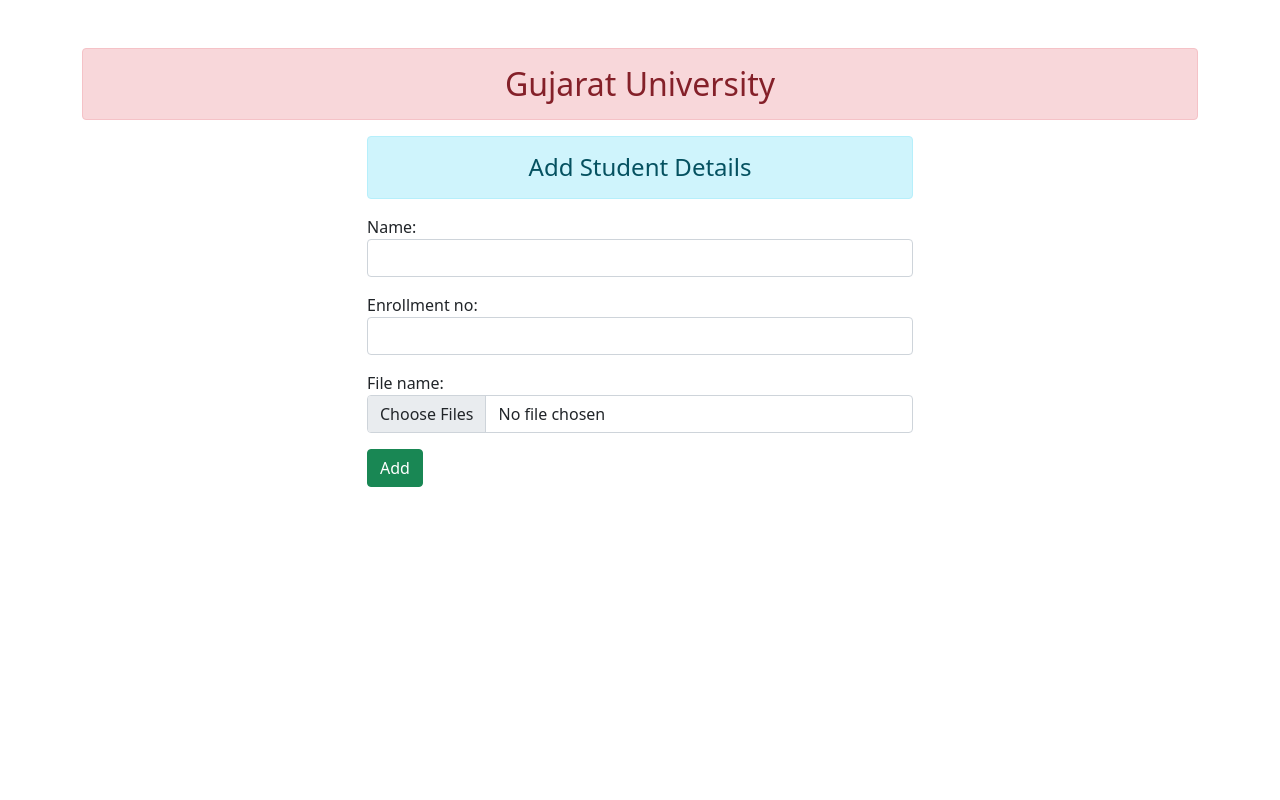
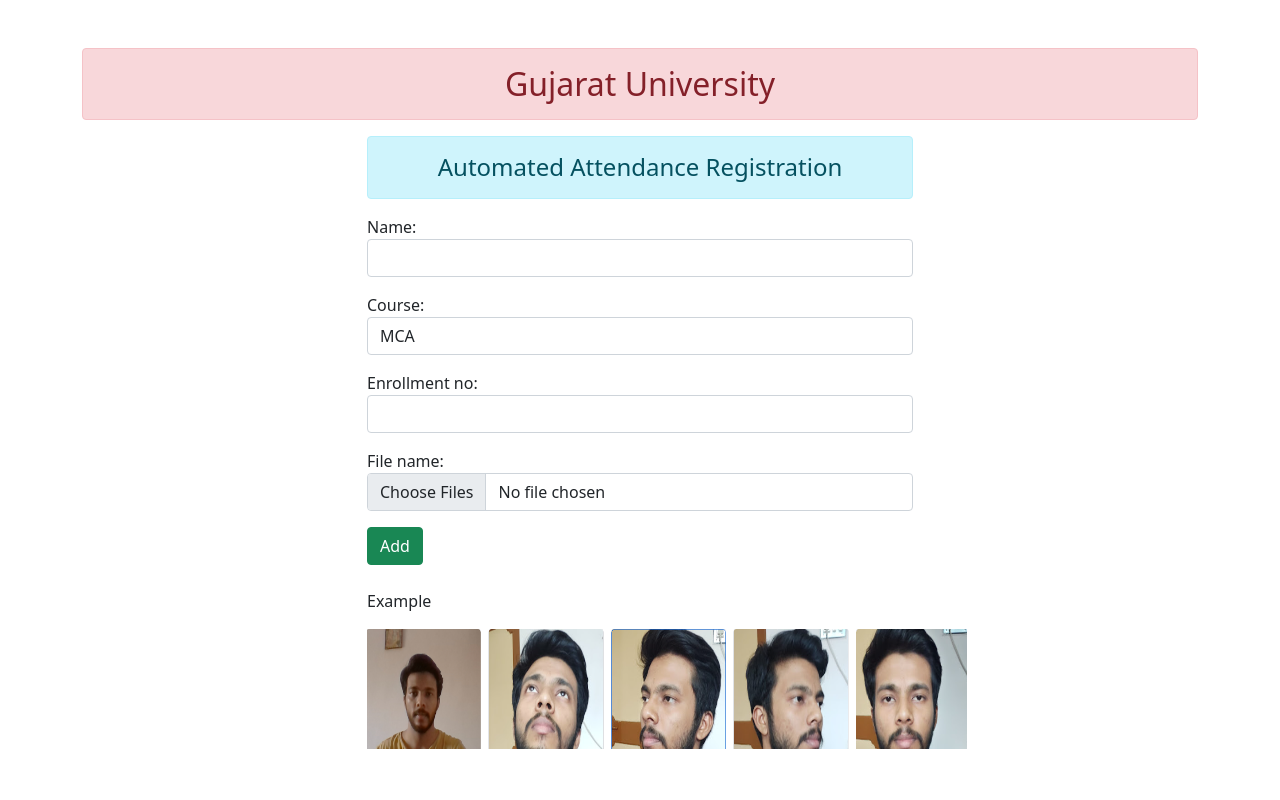
Before and after one commit to suraj32159/AttendanceDatabase, a Django app: page / in a window 1280 px wide. Run offline with Django 3.2, Linux system fonts and the light colour scheme; some libraries are stand-ins or nearby versions.

Commit message:
DropDown

```diff
--- a/crudproject1/settings.py
+++ b/crudproject1/settings.py
@@ -11,7 +11,6 @@
 """
 
 from pathlib import Path
-#from enroll.models import User
 import os
 
 # Build paths inside the project like this: BASE_DIR / 'subdir'.
@@ -121,7 +120,6 @@
 # https://docs.djangoproject.com/en/3.2/howto/static-files/
 
 STATIC_URL = '/static/'
-#loc = str(User.objects.get(os.name))
 MEDIA_ROOT = os.path.join(BASE_DIR, 'media')
 
 # Default primary key field type
--- a/enroll/forms.py
+++ b/enroll/forms.py
@@ -6,9 +6,13 @@
 class StudentRegistration(forms.ModelForm):
     class Meta:
         model = User
-        fields = ['name','enrollment_no','file_name']
+        fields = ['name','course','enrollment_no','file_name']
+        Course_Choice = [('mca','MCA'),('msc','M.Sc')]
         widgets = {
             'name' : forms.TextInput(attrs={'class':'form-control'}),
+            #'course' : forms.ChoiceField(label='Select your course',widget=forms.CheckboxSelectMultiple(choices=Course_Choice)),
+            #'course': forms.MultipleChoiceField(choices=Course_Choice,initial='0',widget=forms.SelectMultiple(),required=True,label='Select your course'),
+            'course' : forms.Select(attrs={'class': 'form-control'}),
             'enrollment_no' : forms.NumberInput(attrs={'class': 'form-control'}),
             'file_name' : forms.ClearableFileInput(attrs={'multiple':'multiple','class':'form-control'})
         }
--- a/enroll/models.py
+++ b/enroll/models.py
@@ -6,8 +6,9 @@
 
 def file_path_dir(instance, file_name):
     return instance.name+'/{1}'.format(instance.id, file_name)
-
+Course_Choice = [('mca','MCA'),('msc','M.Sc')]
 class User(models.Model):
     name = models.CharField(max_length=70)
+    course = models.CharField(max_length=10,choices=Course_Choice,default='')
     enrollment_no = models.IntegerField()
     file_name = models.FileField(upload_to=file_path_dir)
--- a/enroll/templates/enroll/addandshow.html
+++ b/enroll/templates/enroll/addandshow.html
@@ -1,15 +1,22 @@
 {% extends 'enroll/base.html' %}
 {% block content %}
+{% load static %}
 <div class="row">
 	<div class="col-md-3">
 	</div>
     <div class="col-md-6">
-        <h4 class="text-center alert alert-info">Add Student Details</h4>
+        <h4 class="text-center alert alert-info">Automated Attendance Registration</h4>
     <form action="" method="POST" enctype="multipart/form-data">
         {% csrf_token %}
         {{form.as_p}}
         <input type="submit" class = "btn btn-success" value="Add">
         <!-- <a href="/data.txt" download="download" class="btn btn-info">Download File Format</a> -->
+        <p>
+        <br>
+        Example
+        </p>
+        <img src="{% static 'enroll/images/ankan.png' %}" width="600" height="120">
+        <p></p>
     </form>
     <div class="col-md-3">
 	</div>
--- a/enroll/views.py
+++ b/enroll/views.py
@@ -10,7 +10,7 @@
 def add_show(request):
 	if request.method == 'POST':
 		for f in request.FILES.getlist('file_name'):
-			User(name = request.POST.get('name'),enrollment_no = request.POST.get('enrollment_no'),file_name=f).save()
+			User(name = request.POST.get('name'),course=request.POST.get('course'),enrollment_no = request.POST.get('enrollment_no'),file_name=f).save()
 
 	fm = StudentRegistration()
 	return render(request,'enroll/addandshow.html',{'form':fm})
```
Also changed, not shown: db.sqlite3, enroll/migrations/0005_user_course_alter_user_file_name.py (added), enroll/static/enroll/images/ankan.png (added), enroll/static/enroll/images/suraj.png (added), media/Ankan/Free-download-Best-Artificial-Intelligence-Software-.png (added), media/Ankan/desktop-abstract-2020-4k-mm.jpg (added), media/dfsdf/desktop-abstract-2020-4k-mm.jpg (added).
